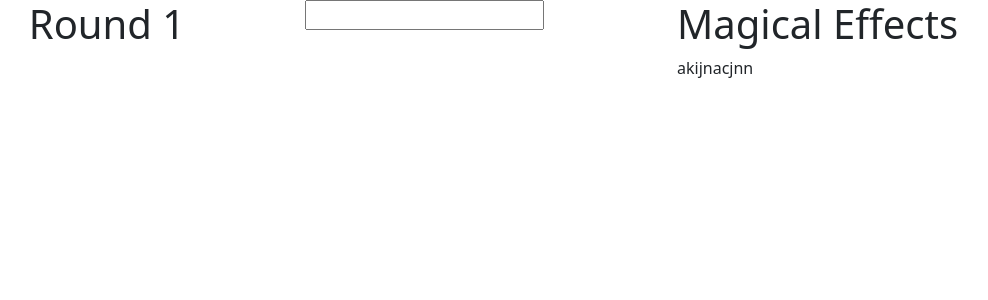
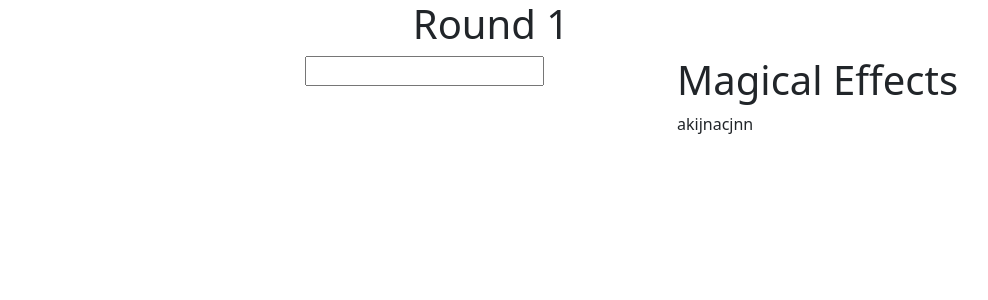
Before and after one commit to JosephSmithMCA/Plight-of-Tymrial, a React (Create React App) app: page / in a window 1280 px wide. Shown: the top 300 px of the page, without its empty margins (149-1137 px from the left). Built offline with nearby package versions, Linux system fonts and the light colour scheme.

Commit message:
moved header info
made round into a header

```diff
--- a/src/App.js
+++ b/src/App.js
@@ -1,10 +1,13 @@
 import react from "react";
+import Header from "./components/Header";
 import Body from "./components/Body";
+import './style.css'
 
 function App(){
 
     return(
         <div className="row">
+            <Header/>
             <Body/>
         </div>
     )
--- a/src/components/Body.js
+++ b/src/components/Body.js
@@ -13,21 +13,9 @@ function Body(){
 
 function InitiativeOrder(){
 
-    const [countRound, setCountRound] = React.useState(1)
-
-    function addRound(){
-        setCountRound(prevCountRound => prevCountRound + 1)
-    }
-
-    function resetRound(){
-        setCountRound(prevCountRound => prevCountRound = 1)
-    }
-
     return(
         <div className="col-sm-4">
-            <div className="col-sm-12 text-center">
-                <h1 onClick={addRound}>Round {countRound}</h1>
-            </div>
+
         </div>
     )
 }
--- a/src/components/Header.js
+++ b/src/components/Header.js
@@ -2,12 +2,20 @@ import React from "react";
 
 function Header(){
 
+    const [countRound, setCountRound] = React.useState(1)
+
+    function addRound(){
+        setCountRound(prevCountRound => prevCountRound + 1)
+    }
+
+    function resetRound(){
+        setCountRound(prevCountRound => prevCountRound = 1)
+    }
+
     return(
-        <div className="row">
-            <div className="col-sm-12">
-
+            <div className="col-sm-12 text-center">
+                <h1 onClick={addRound}>Round {countRound}</h1>
             </div>
-        </div>
     )
 }
 
```
Also changed, not shown: src/style.css (added).
